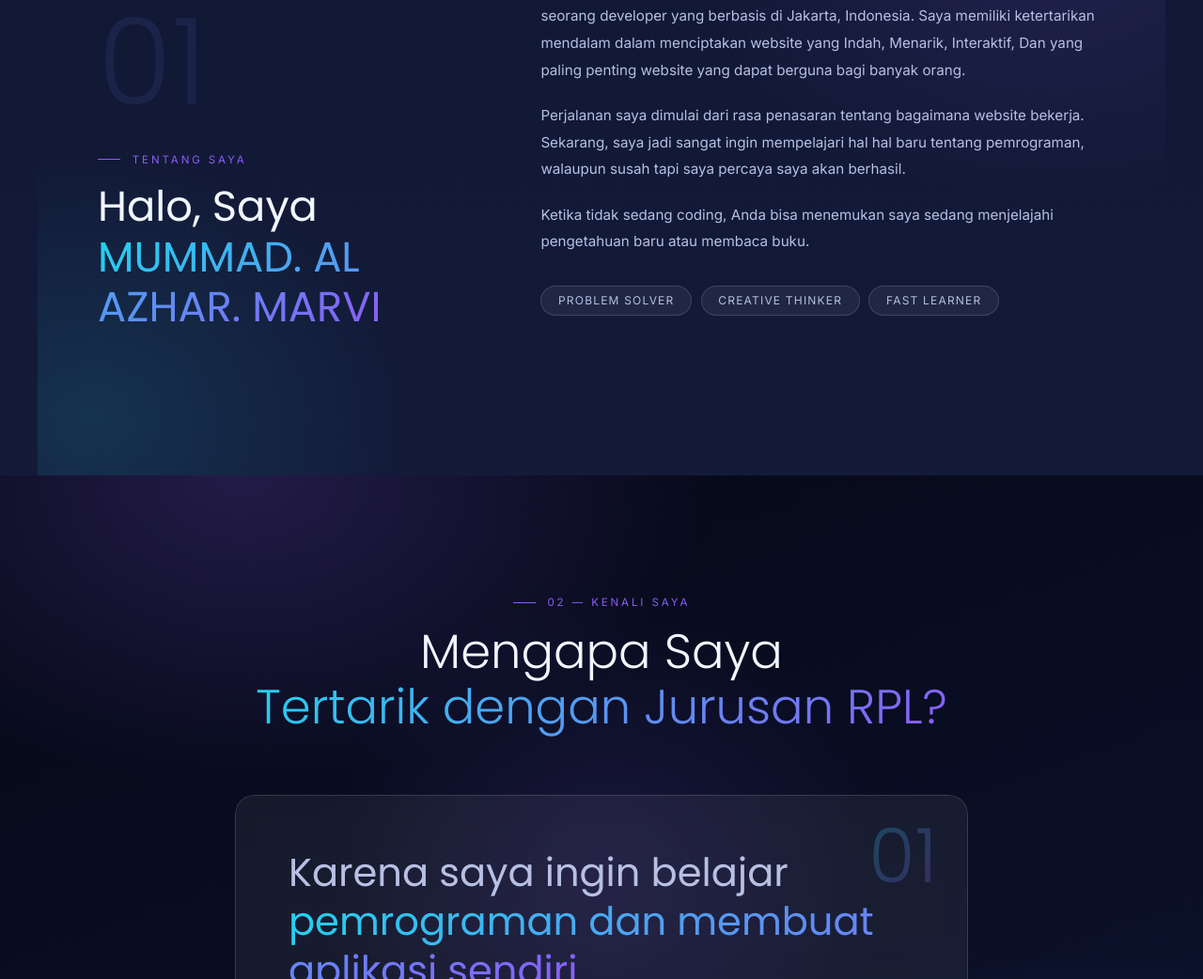
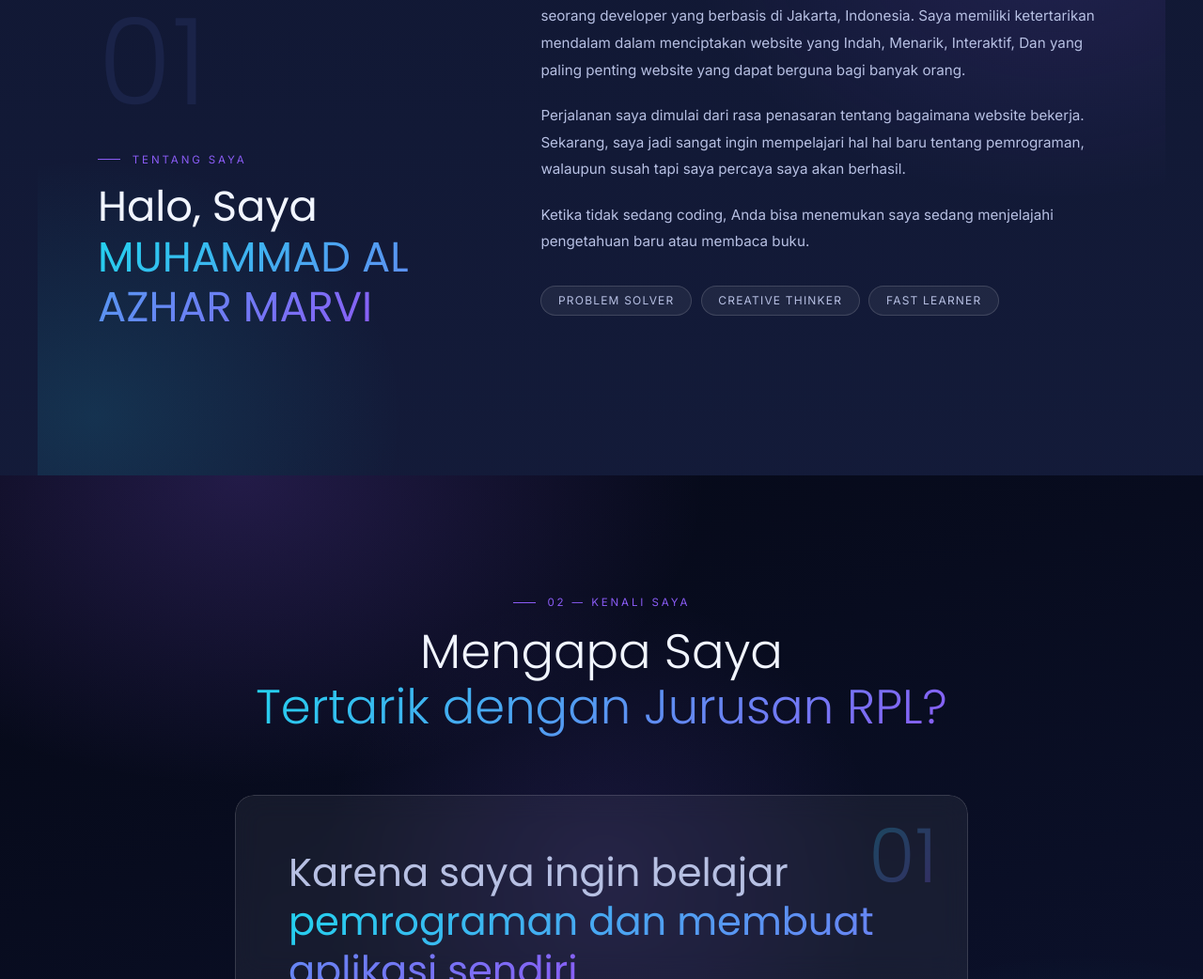
Before and after one commit to Azharmarvi/azhar, a plain HTML site: page index.html in a window 1280 px wide. Shown: the part 1332-2374 px from the top of the page at 94% size. Drawn offline with Linux system fonts and the light colour scheme.

Commit message:
Update index.html

```diff
--- a/index.html
+++ b/index.html
@@ -1297,7 +1297,7 @@ body { animation: bgShift 22s ease-in-out infinite alternate; background-size: 2
   <div class="reveal">
     <div class="about-number">01</div>
     <div class="section-label">Tentang Saya</div>
-    <p class="about-title">Halo, Saya<br><em>MUMMAD. AL AZHAR. MARVI</em></p>
+    <p class="about-title">Halo, Saya<br><em>MUHAMMAD AL AZHAR MARVI</em></p>
   </div>
   <div class="reveal reveal-delay-1">
     <p class="about-text">
```
